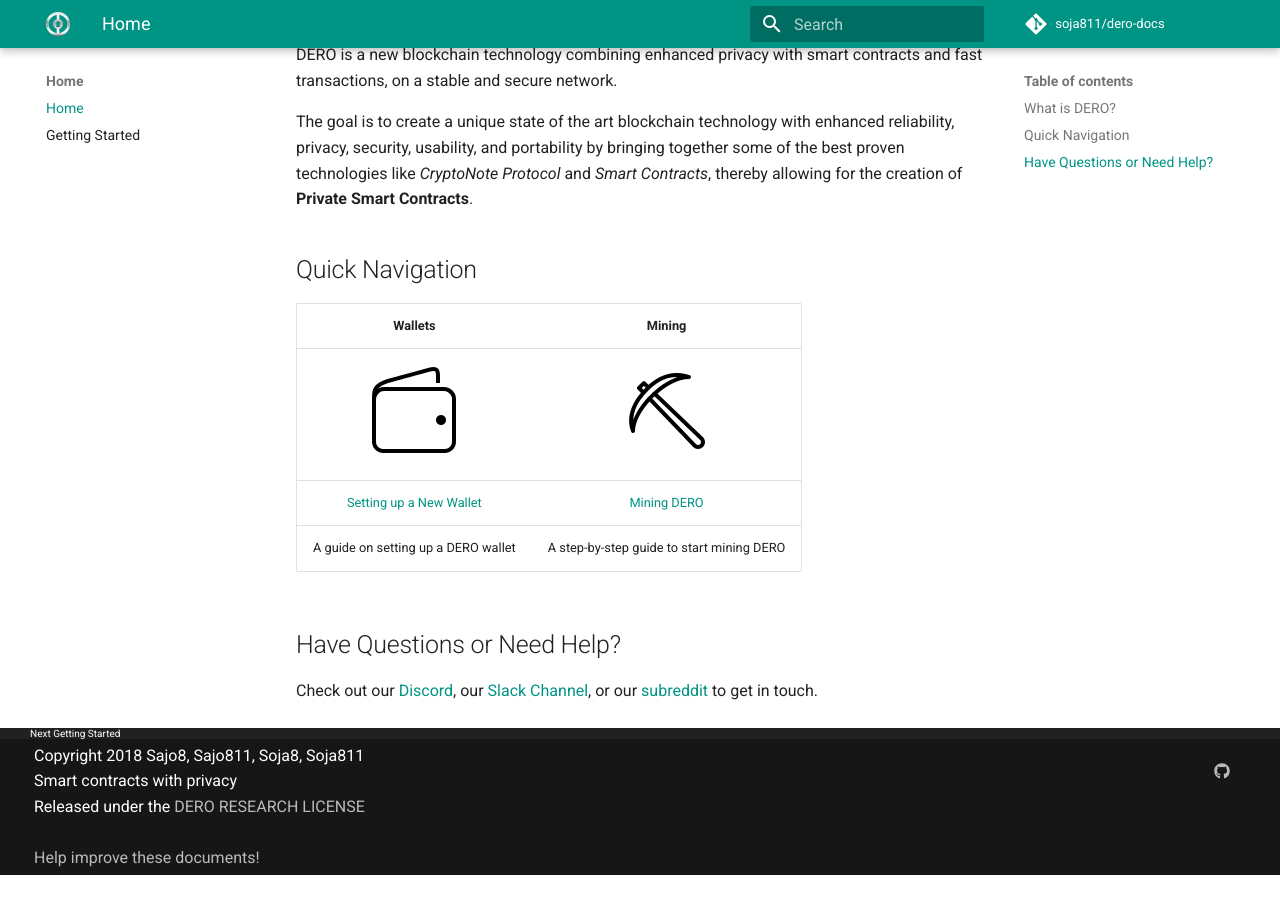
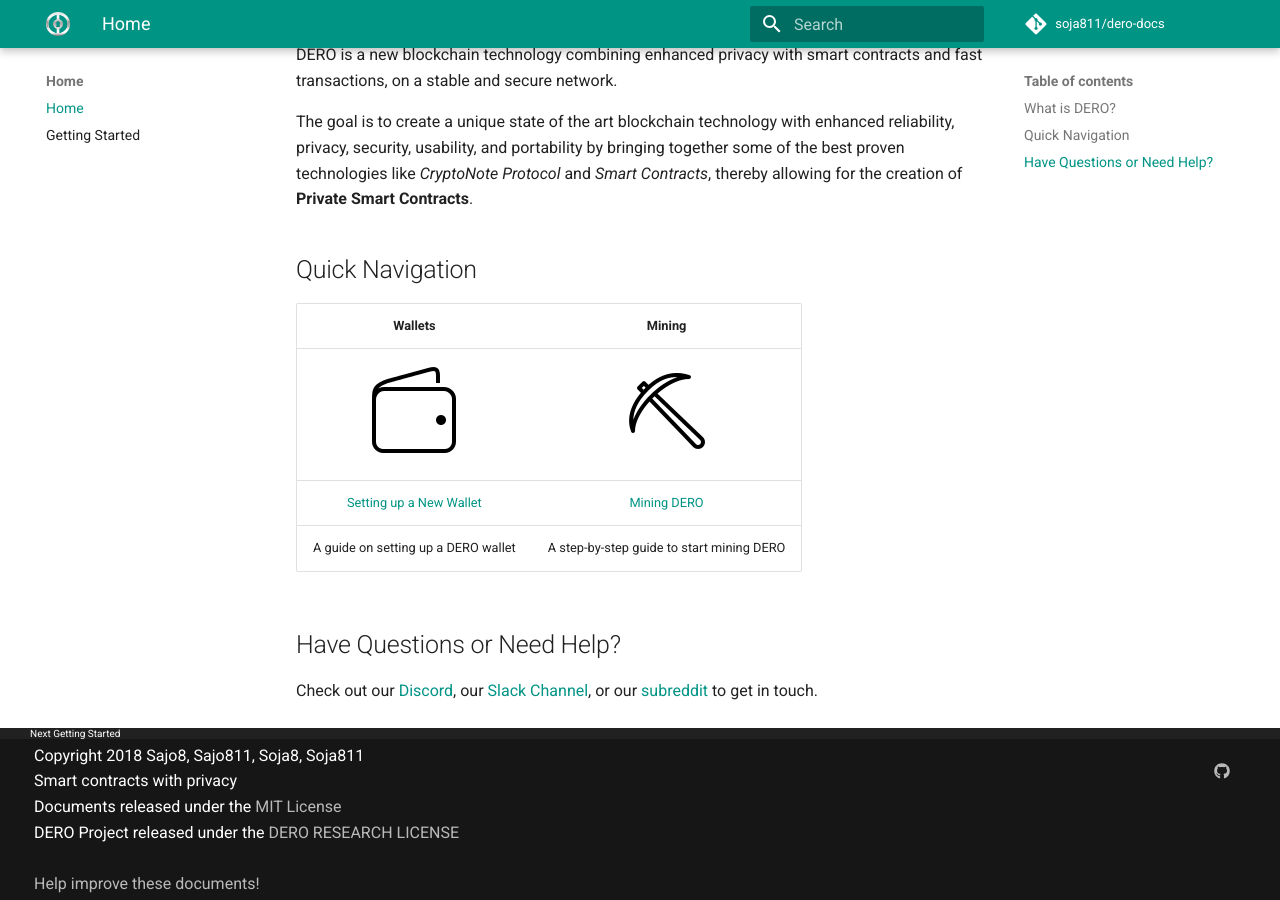
Before and after one commit to 1rV1N-git/dero-docs, an MkDocs documentation site: the page built from docs/index.md, in a window 1280 px wide and 900 px high, scrolled down 528 px. Built offline with MkDocs 1.6.1 and Material for MkDocs 9.7.7, drawn with Linux system fonts in a browser that asks for light colours; comment, search, counter and statistics services are not loaded; old or Windows-style settings are respelled for this version of MkDocs; before the commit the page ends 1403 px from its top, so only the background shows below that.

Commit message:
copyright info

```diff
--- a/theme/partials/footer.html
+++ b/theme/partials/footer.html
@@ -46,7 +46,9 @@
         {% endif %}
         Smart contracts with privacy
         <br>
-        Released under the
+        Documents released under the <a href="https://opensource.org/licenses/MIT"> MIT License </a>
+        <br>
+        DERO Project released under the
         <a href="https://github.com/deroproject/derosuite/blob/master/LICENSE"> DERO RESEARCH LICENSE </a>
        <br> <br>
         <a href="https://github.com/soja811/dero-docs">
```
